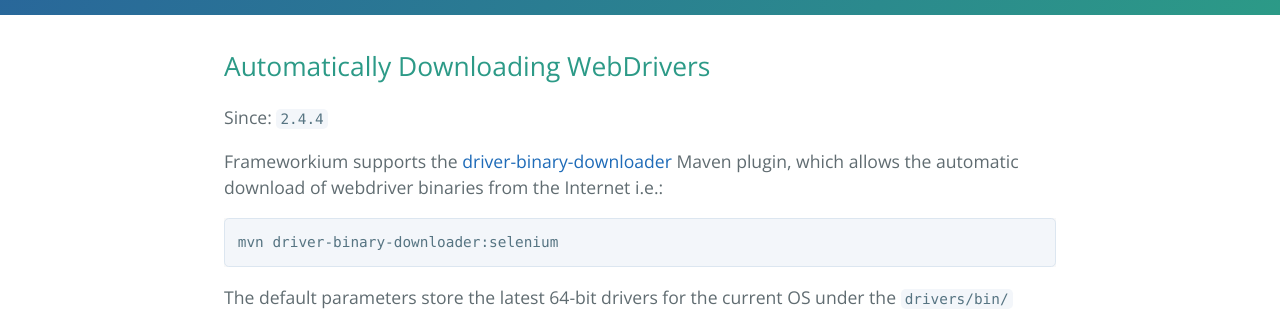
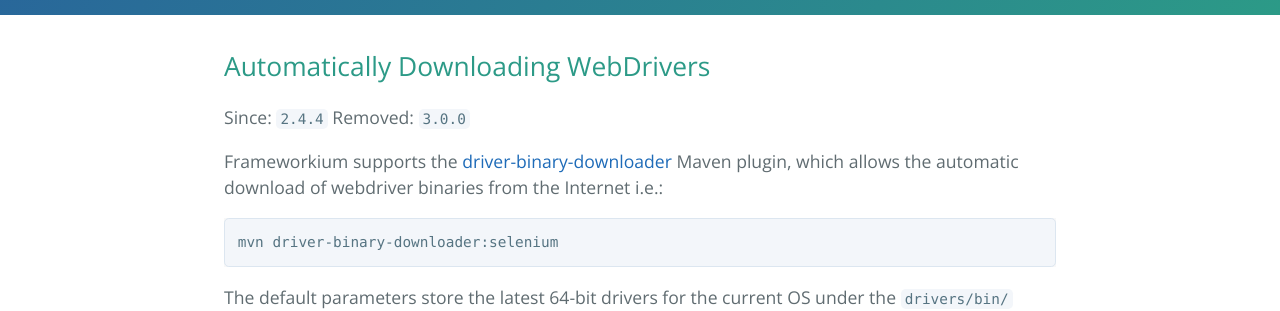
Before and after one commit to Frameworkium/frameworkium.github.io, a Jekyll site: the page built from _pages/Automatically-Downloading-WebDrivers.md, in a window 1280 px wide. Shown: the part 454-765 px from the top of the page. Built offline with Jekyll 4.4.1, drawn with Linux system fonts in a browser that asks for light colours.

Commit message:
Added removed in 3.0 for auto download drivers.

```diff
--- a/_pages/Automatically-Downloading-WebDrivers.md
+++ b/_pages/Automatically-Downloading-WebDrivers.md
@@ -7,6 +7,7 @@ order: 16
 ---
 
 Since: `2.4.4`
+Removed: `3.0.0`
 
 Frameworkium supports the [driver-binary-downloader][plugin] Maven plugin,
 which allows the automatic download of webdriver binaries from the Internet i.e.:
```
